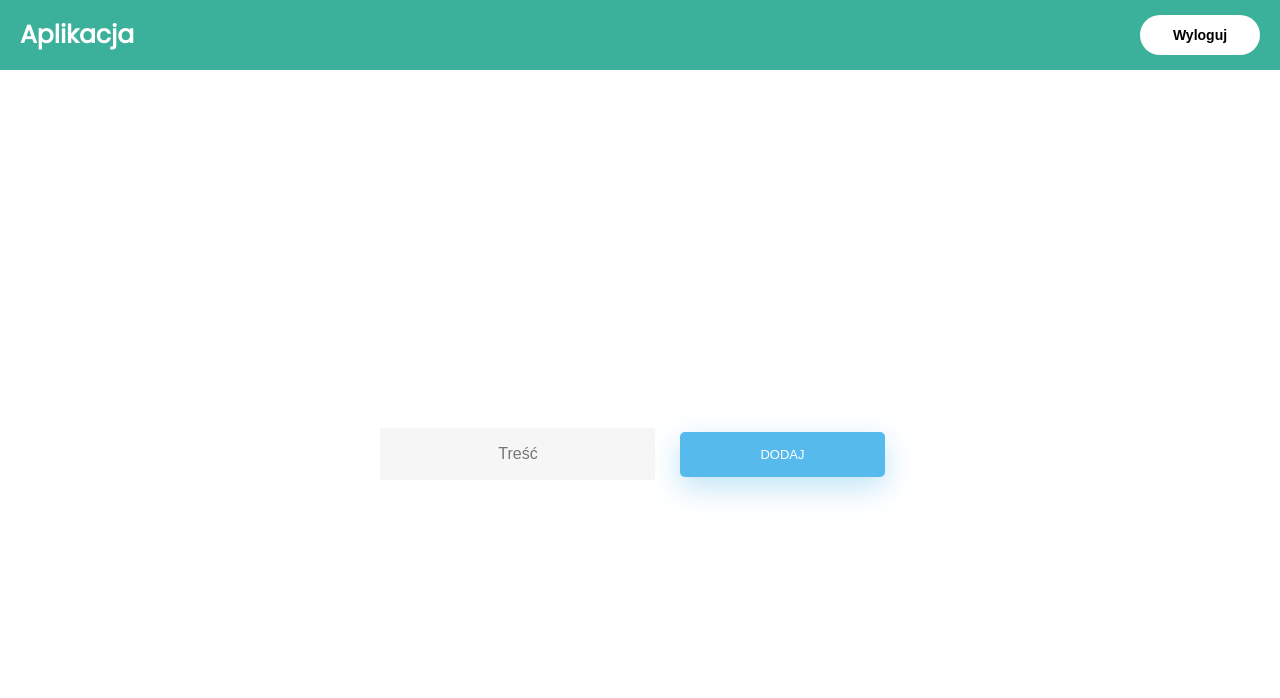
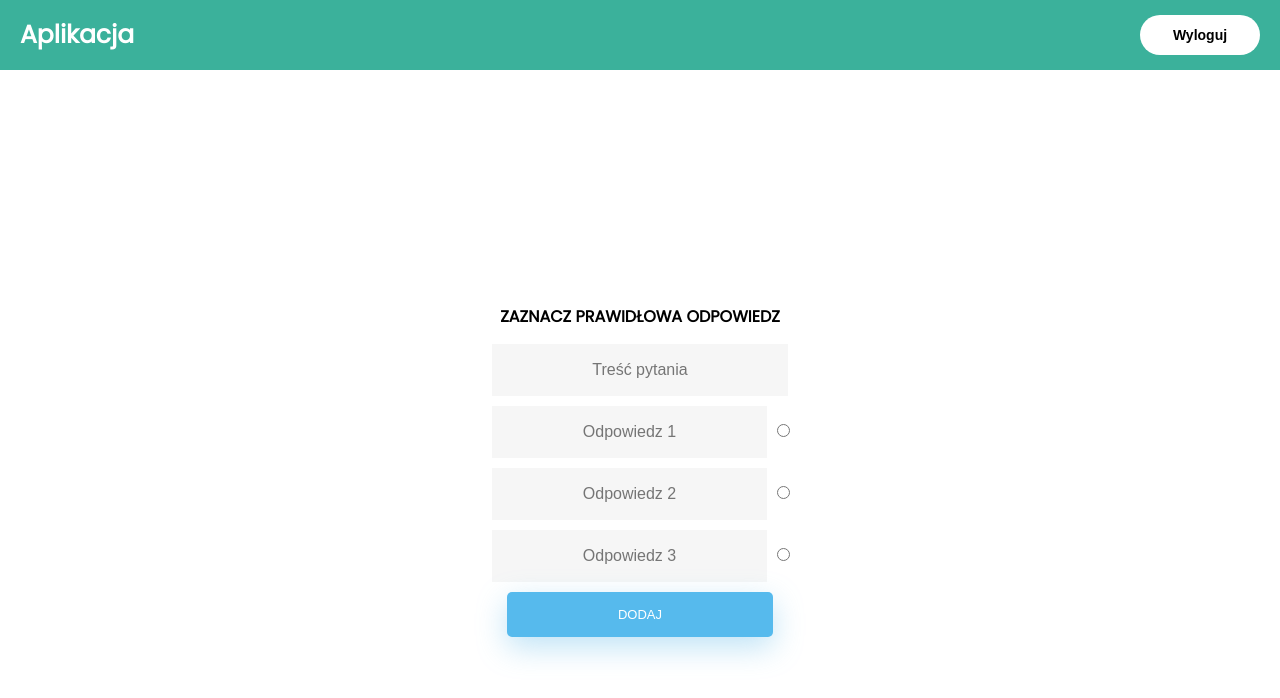
Before and after one commit to Bartflo/IO_projekt, a React (Create React App) app in the folder client/: page / in a window 1280 px wide. Shown: the top 698 px of the page. Built offline with nearby package versions, Linux system fonts and the light colour scheme; sample sign-in values are in the browser's storage.

Commit message:
improved question sending to db

```diff
--- a/client/src/components/Main/index.js
+++ b/client/src/components/Main/index.js
@@ -6,19 +6,32 @@ import styles from "./styles.css"
 const Main = () => {
 	const [data, setData] = useState({
 		content: "",
+		answer:new Map,
+		correctAnswer:0,
 	});
 	const [error, setError] = useState("");
+	const handleQuestionChange = ({ currentTarget: input }) => {
+		setData(data=>({ ...data, content:input.value }));
+	};
 
+	const handleCorrectAnswerChange = ({ currentTarget: input }) => {
+		setData({ ...data, [input.name]: input.value });
+	};
 
 	const handleChange = ({ currentTarget: input }) => {
-		setData({ ...data, [input.name]: input.value });
+		setData(data=>({ ...data,  answer:data.answer.set(input.name,input.value)}));
 	};
 
 	const handleSubmit = async (e) => {
 		e.preventDefault();
 		try {
 			const url = "http://localhost:8080/api/questions";
-			const { data: res } = await axios.post(url, data);
+			const { data: res } = await axios.post(url, {
+				content:data.content,
+				answer:[...data.answer.values()],
+				correctAnswer:data.correctAnswer,
+			});
+			window.location.reload(false);
 			console.log(res.message);
 		} catch (error) {
 			if (
@@ -50,15 +63,44 @@ const Main = () => {
 				</button>
 			</nav>
 			<div className="centered">
-			<form onSubmit={handleSubmit}>
+
+			<form onSubmit={handleSubmit} className="form_questions">
+			<h2>Zaznacz prawidłowa odpowiedz</h2>
 			  <input className="login_register_input"
 					  	type="text"
-					  	placeholder="Treść"
+					  	placeholder="Treść pytania"
 					  	name="content"
-	  					onChange={handleChange}
-						value={data.content}
+	  					onChange={handleQuestionChange}
 						required
 					  />
+				<div className="answer">
+				<input className="login_register_input"
+					  	type="text"
+					  	placeholder="Odpowiedz 1"
+					  	name="answer1"
+	  					onChange={handleChange}
+						required
+					  />
+				<input type="radio" name="correctAnswer" value="0" onChange={handleCorrectAnswerChange}/>
+				</div>
+				<div className="answer">
+				<input className="login_register_input"
+					  	type="text"
+					  	placeholder="Odpowiedz 2"
+					  	name="answer2"
+	  					onChange={handleChange}
+					  />
+				<input type="radio" name="correctAnswer" value="1" onChange={handleCorrectAnswerChange}/>
+				</div>
+				<div className="answer">
+				<input className="login_register_input"
+					  	type="text"
+					  	placeholder="Odpowiedz 3"
+					  	name="answer3"
+	  					onChange={handleChange}
+					  />
+				<input type="radio" name="correctAnswer" value="2" onChange={handleCorrectAnswerChange}/>
+				</div>
 				<button type="submit" className="btn_login_register">
 				  Dodaj
 				  </button>
--- a/client/src/components/Main/styles.css
+++ b/client/src/components/Main/styles.css
@@ -31,3 +31,13 @@
 	transition: all 0.3s ease-in-out;
 	color:white;
 }
+.form_questions
+{
+	display:flex;
+	flex-direction: column;
+}
+
+.form_questions h2
+{
+	color:black;
+}
```
Also changed, not shown: 2 other files (tests, documents, lock files or other folders).
